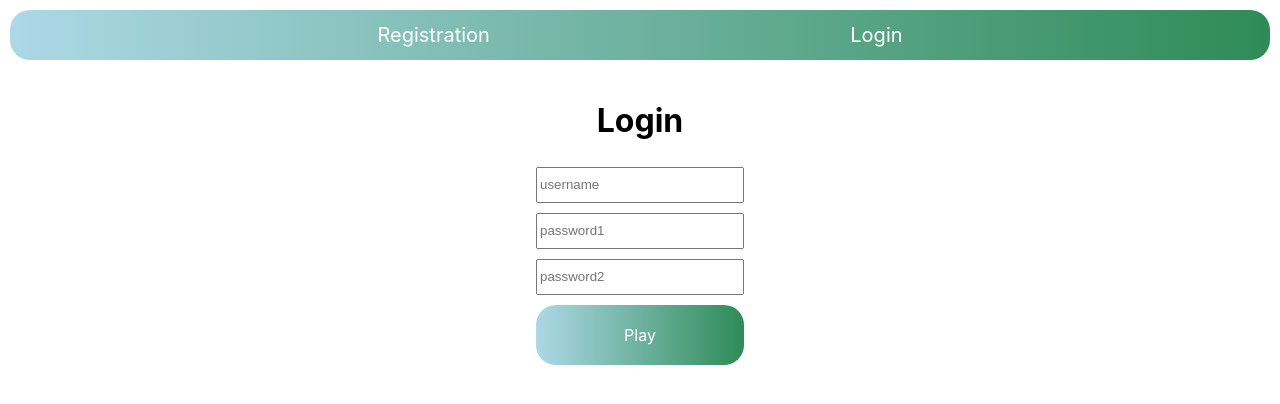
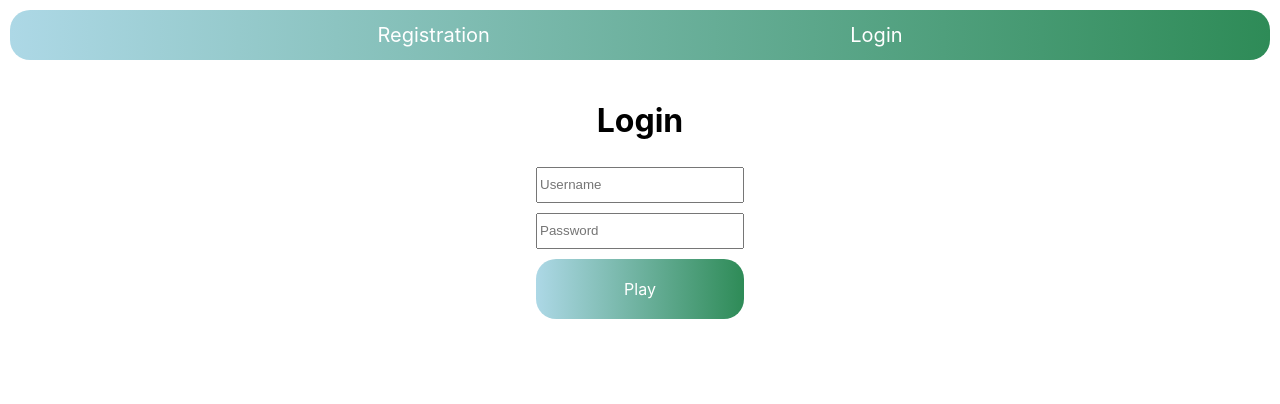
Before and after one commit to keith-kennedy/Python_Text_Adventure_Client_SIde, a React (Create React App) app in the folder textadv/: page /login in a window 1280 px wide. Shown: the top 404 px of the page. Built offline with nearby package versions, Linux system fonts and the light colour scheme.

Commit message:
Working on login and reg
Still trying to figure out axios and also I am stuck currently on a weird error where I cannot type into my input field.

```diff
--- a/textadv/src/App.js
+++ b/textadv/src/App.js
@@ -7,18 +7,23 @@ import Login from './login/login'
 import styled from 'styled-components';
 
 const AppBackground = styled.div`
-
   text-align: center;
 `
 class App extends Component {
+
+  handleLogin = (token, username) =>{
+    localStorage.setItem('token', token)
+    localStorage.setItem('username', username)
+  }
+
   render() {
     return (
       <AppBackground>
       <div>
       <Home />
       </div>
-      <Route path="/registration" component={Registration} />
-      <Route path="/login" component={Login} />
+      <Route path="/registration" render={props => <Registration {...props} login = {this.handleLogin}/>} />
+      <Route path="/login" render={props => <Login {...props} login = {this.handleLogin}/>} />
       </AppBackground>
     );
   }
--- a/textadv/src/game/game.js
+++ b/textadv/src/game/game.js
@@ -1,4 +1,5 @@
 import React, { Component } from 'react';
+import axios from 'axios'
 
 class Game extends Component{
     constructor(){
--- a/textadv/src/login/login.js
+++ b/textadv/src/login/login.js
@@ -34,12 +34,25 @@ class Login extends Component {
         super(props);
         this.state = {
             username: '',
-            password1: '',
-            password2: ''
+            password: '',
         }
     }
     changeHandler = (event) => {
         this.setState =({[event.target.name]: event.target.value})
+    }
+    handleLogin = (event) => {
+        event.preventDefault()
+        axios.post('https://textadv.herokuapp.com/api/login', {
+            username: this.state.username,
+            password: this.state.password
+        })
+        .then(response => {
+            this.props.login(response.data.key, this.state.username)
+        })
+        .catch(error => {
+            console.log(error.response)
+            alert(error.response.data.error)
+        })
     }
 
     render(){
@@ -48,10 +61,9 @@ class Login extends Component {
             <RegBox>
                 <h1>Login</h1>
                     <InputBox>
-                        <Input type="text" name="username" placeholder="username"  value={this.state.username} onChange={this.changeHandler} />
-                        <Input type="text" name="username" placeholder="password1"  value={this.state.password1} onChange={this.changeHandler}/>
-                        <Input type="text" name="username" placeholder="password2"  value={this.state.password2} onChange={this.changeHandler}/>
-                        <Btn to='/game'>Play</Btn>
+                        <Input type="text" name="username" placeholder="Username"  value={this.state.username} onChange={this.changeHandler} />
+                        <Input type="text" name="password" placeholder="Password"  value={this.state.password} onChange={this.changeHandler}/>
+                        <Btn onClick={this.handleLogin} to='/game'>Play</Btn>
                         <Route path="/game" component={Game} />
                     </InputBox>
             </RegBox>
--- a/textadv/src/registration/registration.js
+++ b/textadv/src/registration/registration.js
@@ -40,7 +40,25 @@ class Registration extends Component{
         this.setState =({[event.target.name]: event.target.value})
     }
 
+    registerHandler = (event) => {
+        event.preventDefault()
+        if(this.state.password1 === this.state.password2){
+            axios.post('https://textadv.herokuapp.com/api/registration', {
+                username: this.state.username,
+                password1: this.state.password1,
+                password2: this.state.password2,
+            })
+            .then(response => {
+                console.log(response.data)
+                this.props.login(response.data.key, this.state.username)
+            })
+            .catch(error => {
+                console.log(error.response)
+                alert(error.response.data.error)
+            })
+        }
 
+    }
 
     render(){
         return(
@@ -48,10 +66,10 @@ class Registration extends Component{
            <RegBox>
                 <h1>Registration</h1>
                     <InputBox>
-                        <Input type="text" name="username" placeholder="username"  value={this.state.username} onChange={this.changeHandler} />
-                        <Input type="text" name="username" placeholder="password1"  value={this.state.password1} onChange={this.changeHandler}/>
-                        <Input type="text" name="username" placeholder="password2"  value={this.state.password2} onChange={this.changeHandler}/>
-                        <Btn to='/game'>Play</Btn>
+                        <Input type="text" name="username"  placeholder="Username"   value={this.state.username}  onChange={this.changeHandler}/>
+                        <Input type="text" name="password1" placeholder="Password"  value={this.state.password1} onChange={this.changeHandler}/>
+                        <Input type="text" name="password2" placeholder="Re-type Password"  value={this.state.password2} onChange={this.changeHandler}/>
+                        <Btn onClick={this.registerHandler} to='/game'>Play</Btn>
                         <Route path="/game" component={Game} />
                     </InputBox>
             </RegBox>
```
